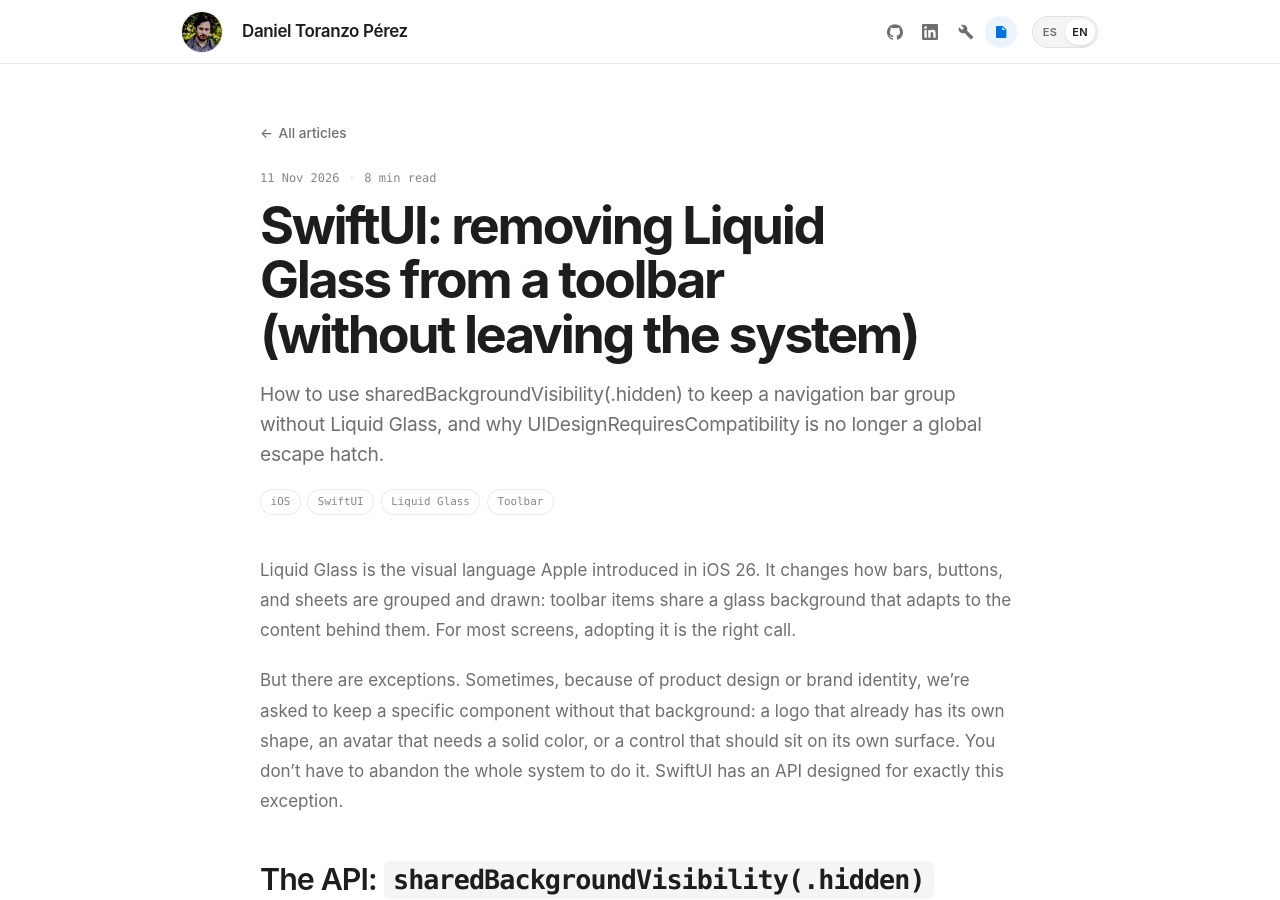
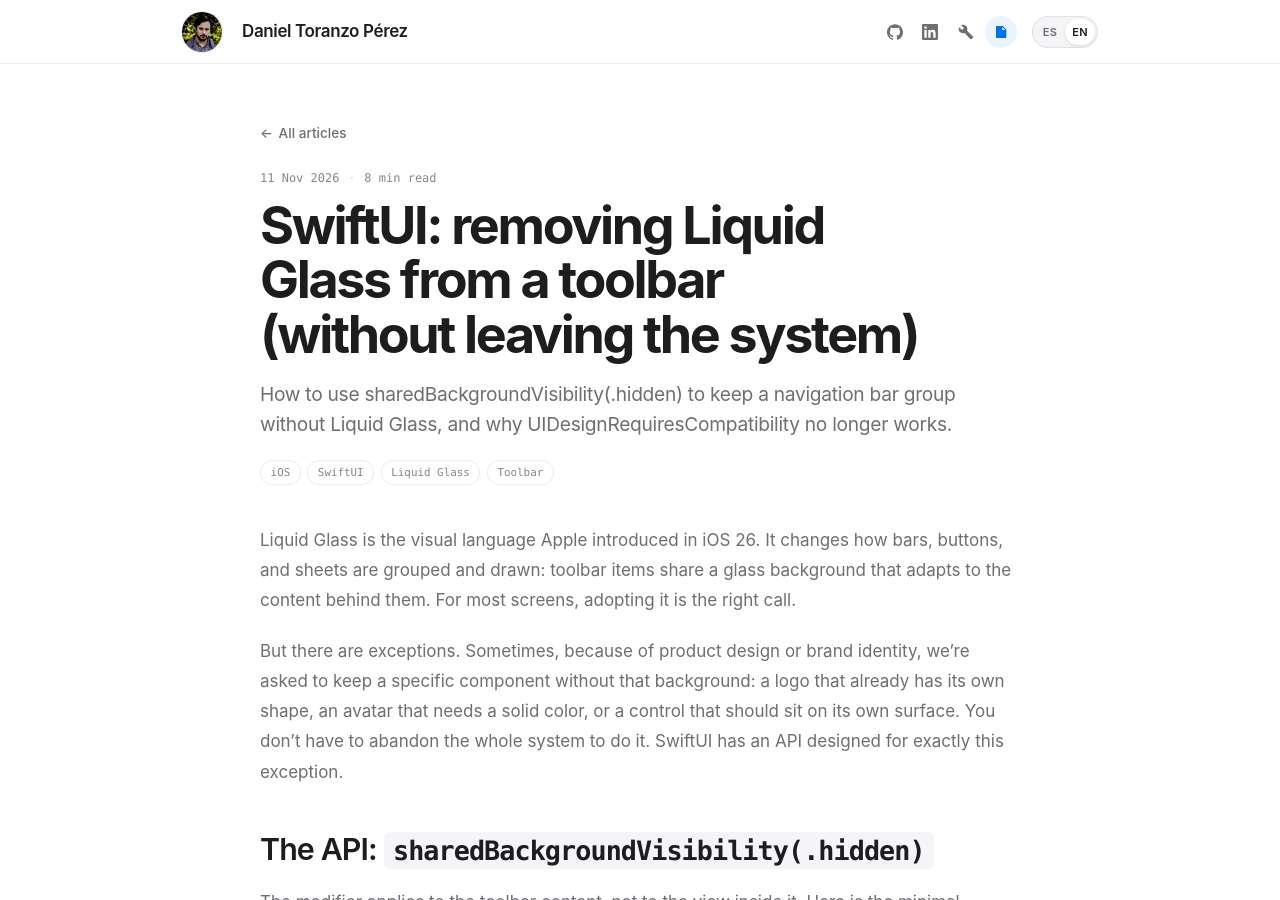
Before and after one commit to obocat/daniel_toranzo_perez, a Jekyll site: the page built from _posts/2026-11-11-swiftui-toolbar-sin-liquid-glass.markdown, in a window 1280 px wide and 900 px high. Built offline with Jekyll 4.4.1, drawn with Linux system fonts in a browser that asks for light colours.

Commit message:
docs: simplify compatibility description (#21)

```diff
--- a/_posts/2026-11-11-swiftui-toolbar-sin-liquid-glass.markdown
+++ b/_posts/2026-11-11-swiftui-toolbar-sin-liquid-glass.markdown
@@ -2,8 +2,8 @@
 title: "SwiftUI: quitar Liquid Glass de un toolbar (sin renunciar al sistema)"
 title_en: "SwiftUI: removing Liquid Glass from a toolbar (without leaving the system)"
 date: 2026-11-11 00:00:00
-description: "Cómo usar sharedBackgroundVisibility(.hidden) para mantener un grupo de la barra de navegación sin Liquid Glass, y por qué UIDesignRequiresCompatibility ya no es una vía de escape global."
-description_en: "How to use sharedBackgroundVisibility(.hidden) to keep a navigation bar group without Liquid Glass, and why UIDesignRequiresCompatibility is no longer a global escape hatch."
+description: "Cómo usar sharedBackgroundVisibility(.hidden) para mantener un grupo de la barra de navegación sin Liquid Glass, y por qué UIDesignRequiresCompatibility ya no sirve."
+description_en: "How to use sharedBackgroundVisibility(.hidden) to keep a navigation bar group without Liquid Glass, and why UIDesignRequiresCompatibility no longer works."
 lang: es
 tags: [iOS, SwiftUI, Liquid Glass, Toolbar]
 categories: blog
```
